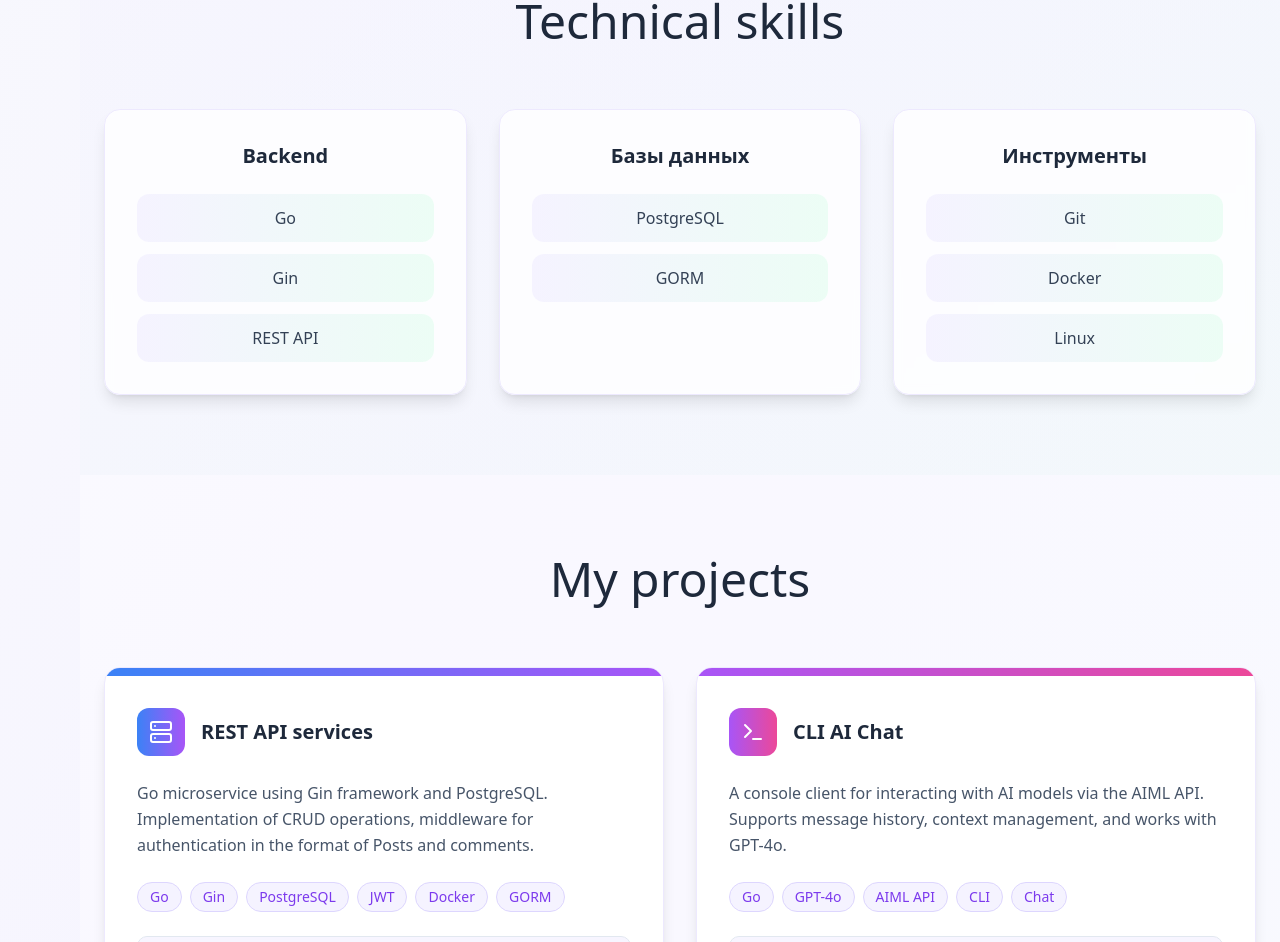
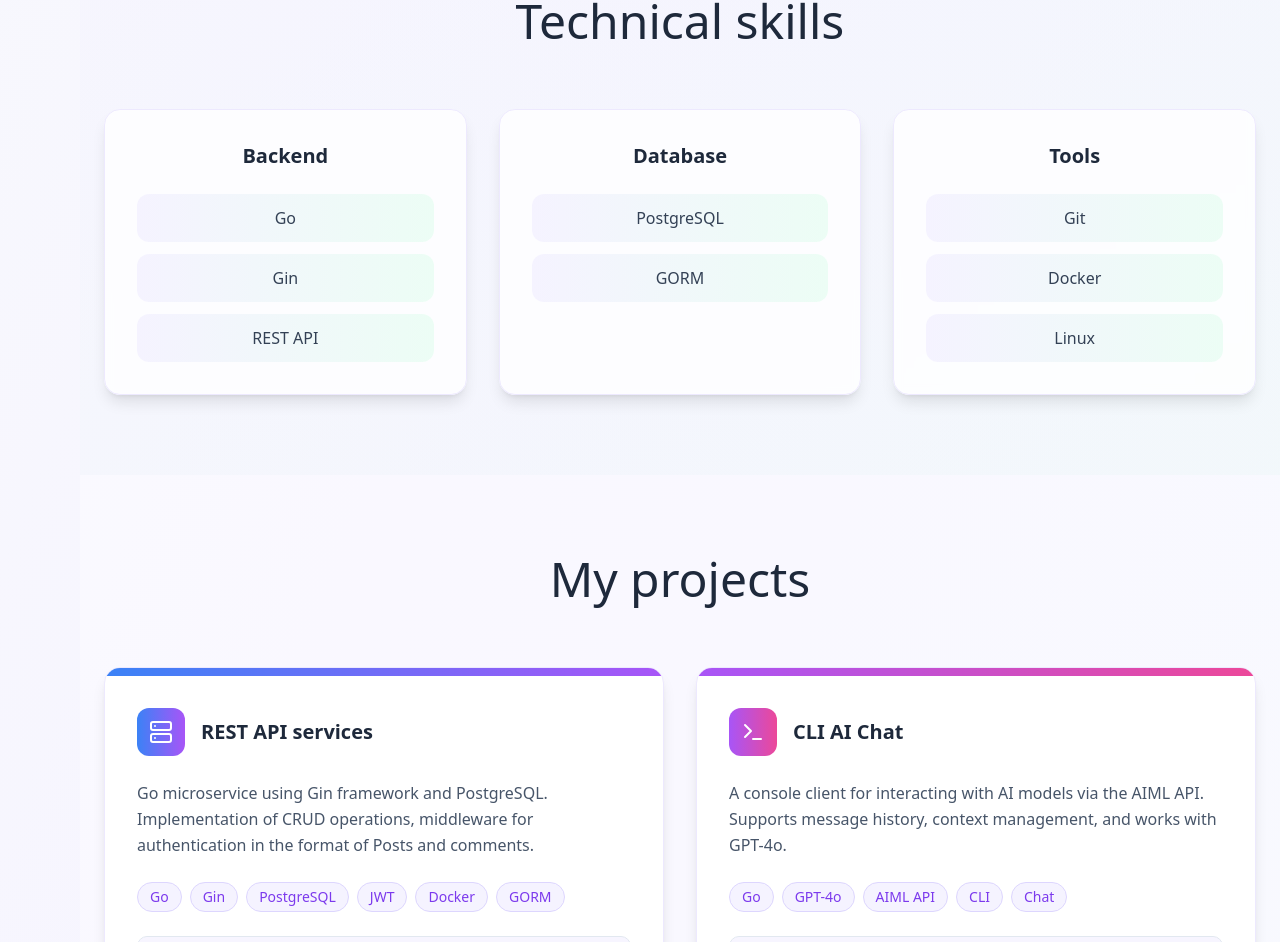
Before and after one commit to mrevds/mrevds-2f8dca31, a React (Vite) app: page / in a window 1280 px wide. Shown: the part 1441-2383 px from the top of the page. Built offline with nearby package versions, Linux system fonts and the light colour scheme.

Commit message:
Update SkillsSection.tsx

```diff
--- a/src/components/SkillsSection.tsx
+++ b/src/components/SkillsSection.tsx
@@ -12,11 +12,11 @@ const SkillsSection = () => {
       skills: ["Go", "Gin", "REST API"]
     },
     {
-      title: "Базы данных",
+      title: "Database",
       skills: ["PostgreSQL", "GORM"]
     },
     {
-      title: "Инструменты",
+      title: "Tools",
       skills: ["Git", "Docker", "Linux"]
     }
   ];
```
